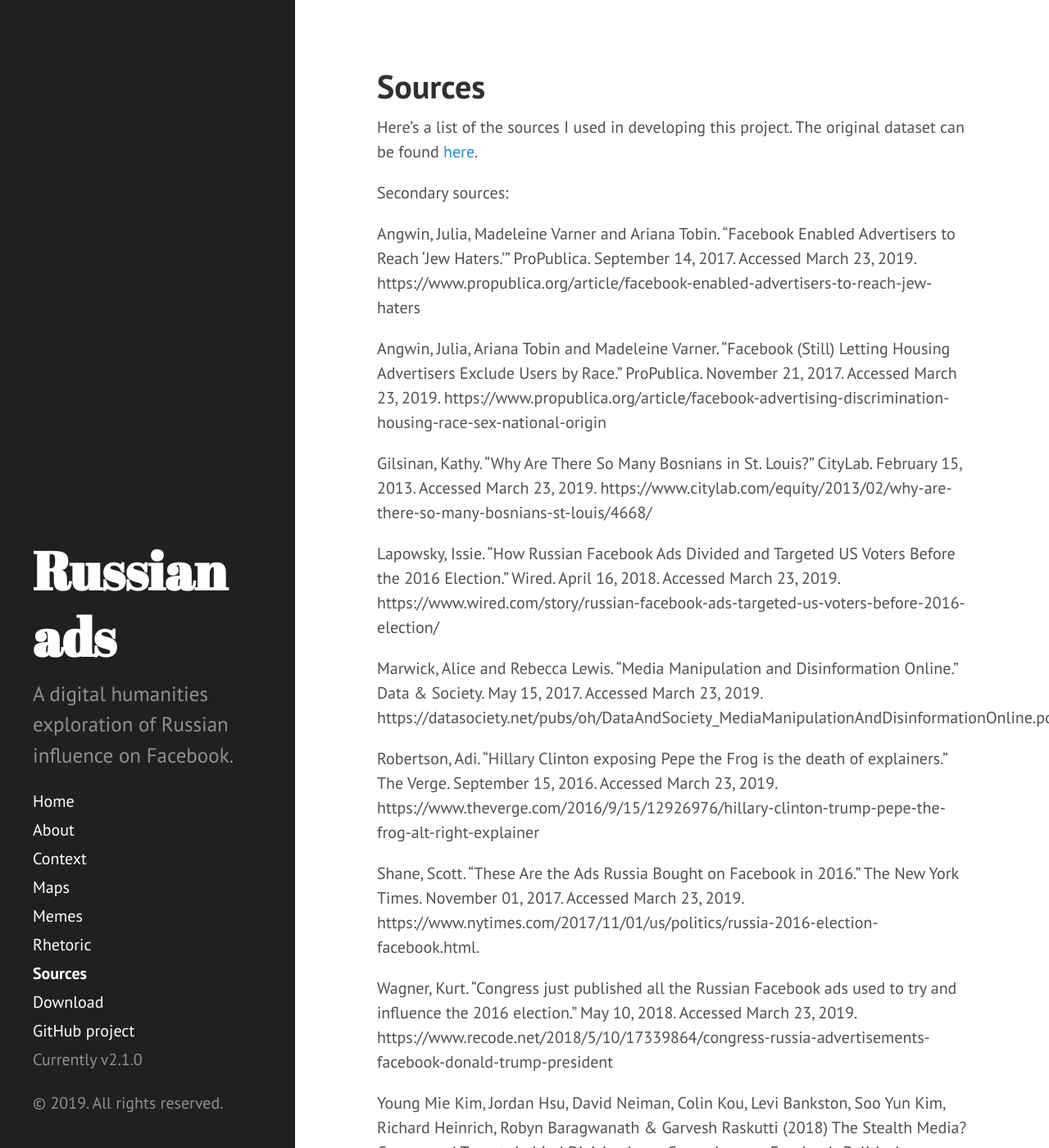
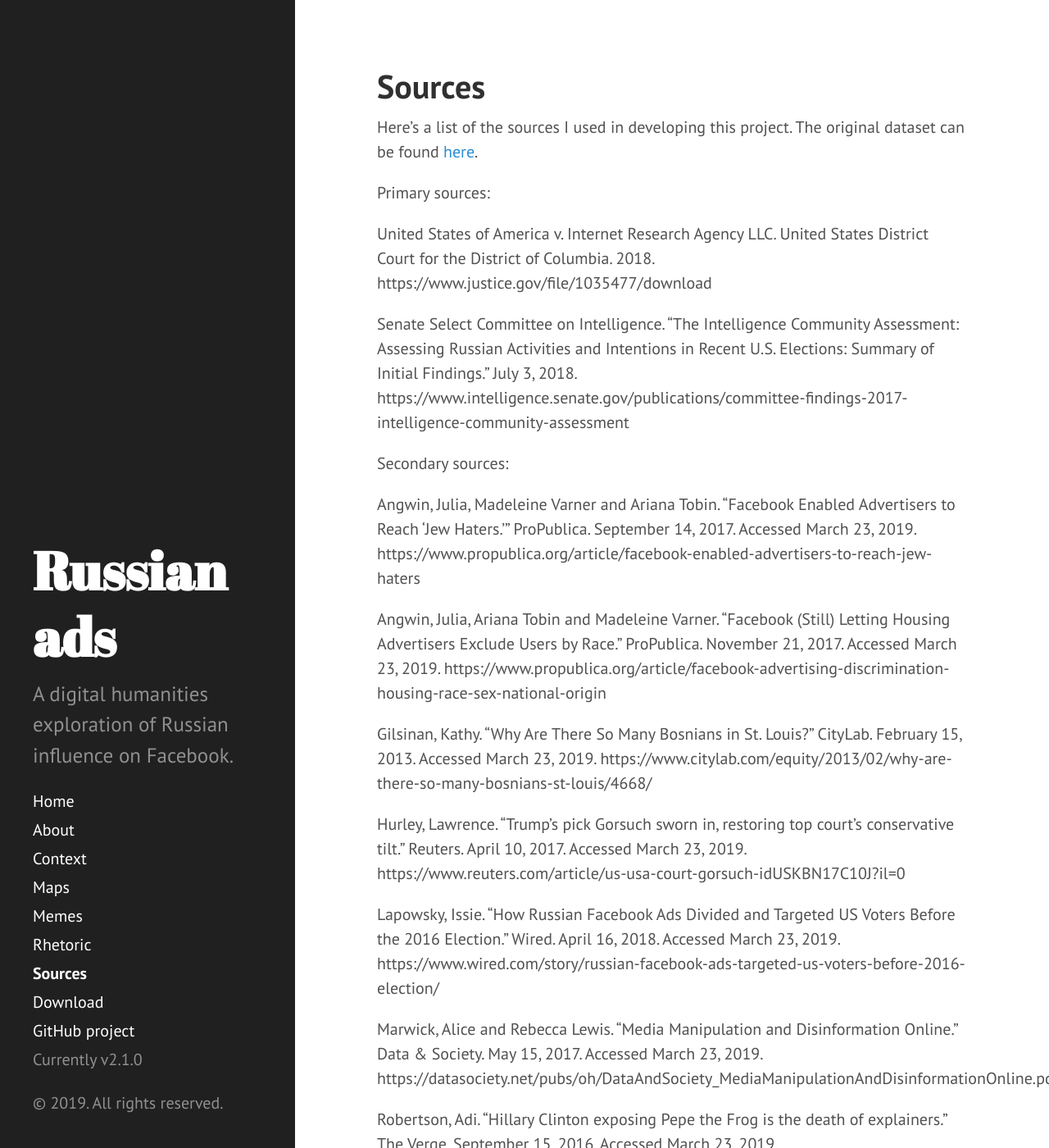
Before and after one commit to isawil/russian-ads, a Jekyll site: the page built from sources.md, in a window 1280 px wide and 1400 px high. Shown: the whole window at 82% size. Built offline with Jekyll 4.4.1, drawn with Linux system fonts in a browser that asks for light colours.

Commit message:
Update sources.md

```diff
--- a/sources.md
+++ b/sources.md
@@ -4,6 +4,12 @@ title: Sources
 ---
 
 Here's a list of the sources I used in developing this project. The original dataset can be found [here](https://mith.umd.edu/irads/data/).
+
+Primary sources:
+
+United States of America v. Internet Research Agency LLC. United States District Court for the District of Columbia. 2018. https://www.justice.gov/file/1035477/download
+
+Senate Select Committee on Intelligence. "The Intelligence Community Assessment: Assessing Russian Activities and Intentions in Recent U.S. Elections: Summary of Initial Findings." July 3, 2018. https://www.intelligence.senate.gov/publications/committee-findings-2017-intelligence-community-assessment
 
 Secondary sources:
 
@@ -12,6 +18,8 @@ Angwin, Julia, Madeleine Varner and Ariana Tobin. "Facebook Enabled Advertisers
 Angwin, Julia, Ariana Tobin and Madeleine Varner. "Facebook (Still) Letting Housing Advertisers Exclude Users by Race." ProPublica. November 21, 2017. Accessed March 23, 2019. https://www.propublica.org/article/facebook-advertising-discrimination-housing-race-sex-national-origin
 
 Gilsinan, Kathy. "Why Are There So Many Bosnians in St. Louis?" CityLab. February 15, 2013. Accessed March 23, 2019. https://www.citylab.com/equity/2013/02/why-are-there-so-many-bosnians-st-louis/4668/
+
+Hurley, Lawrence. "Trump's pick Gorsuch sworn in, restoring top court's conservative tilt." Reuters. April 10, 2017. Accessed March 23, 2019. https://www.reuters.com/article/us-usa-court-gorsuch-idUSKBN17C10J?il=0
 
 Lapowsky, Issie. "How Russian Facebook Ads Divided and Targeted US Voters Before the 2016 Election." Wired. April 16, 2018. Accessed March 23, 2019. https://www.wired.com/story/russian-facebook-ads-targeted-us-voters-before-2016-election/
 
```
